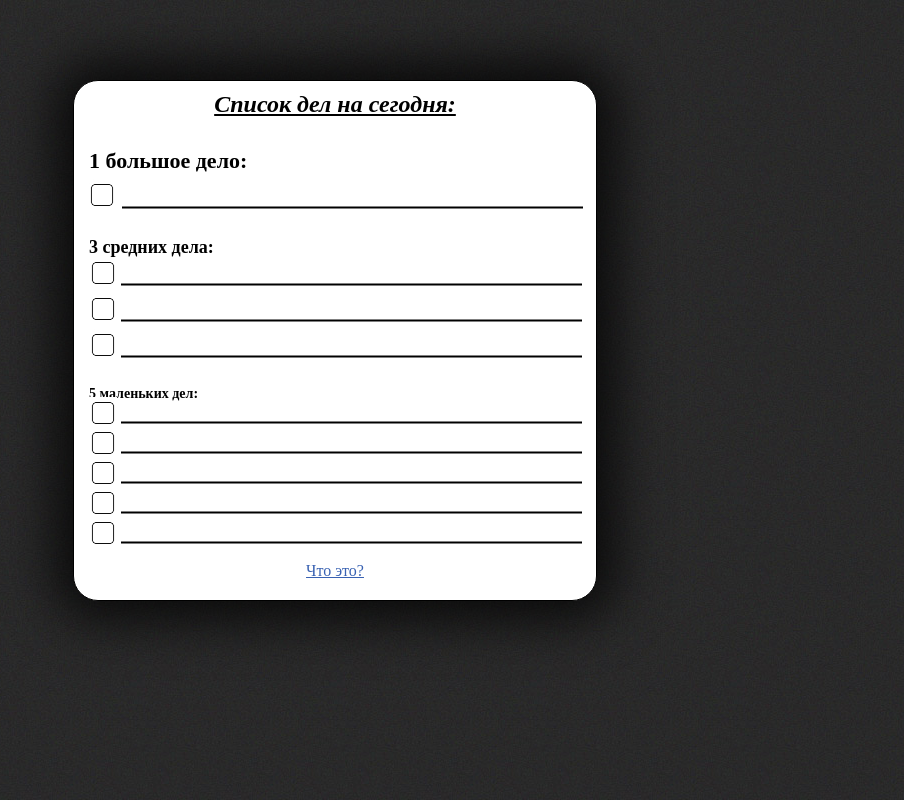
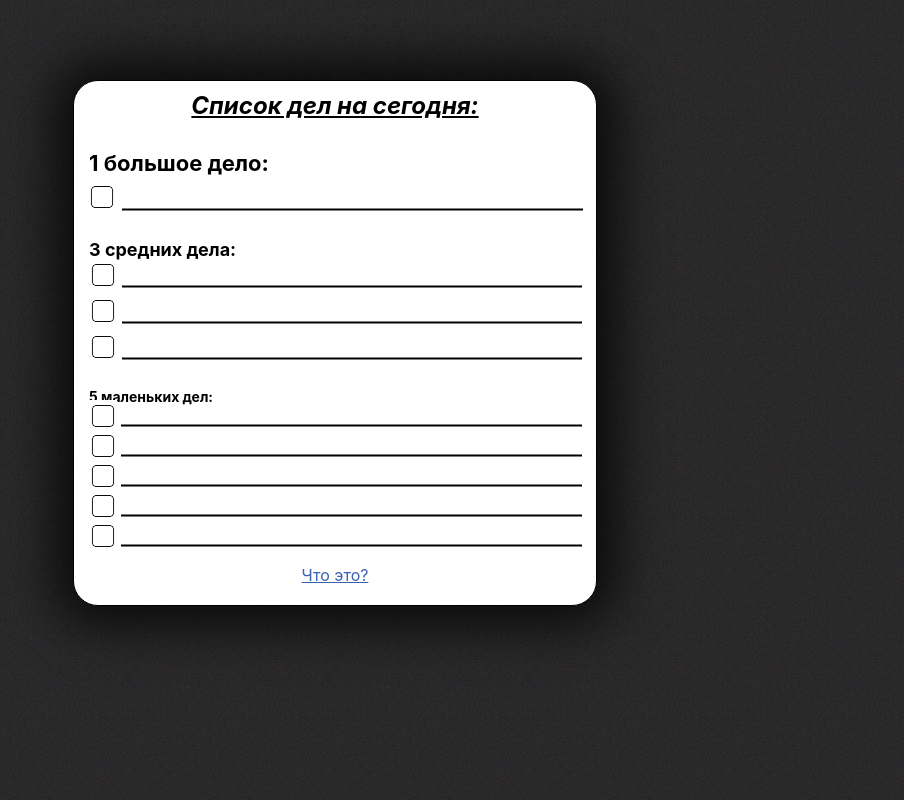
Before and after one commit to lgg-archive/simple-135-list, a PHP site: page / in a window 1280 px wide. Shown: the whole page, without its empty margins (311-1215 px from the left). Run offline with PHP 8.4, Linux system fonts and the light colour scheme; some libraries are stand-ins or nearby versions.

Commit message:
update style

```diff
--- a/style.css
+++ b/style.css
@@ -1,9 +1,12 @@
 body{
-	background: url(bg.jpg);
+    background: url('./img/bg.jpg');
+    font-family: -apple-system, BlinkMacSystemFont, "Segoe UI", Helvetica, Arial, sans-serif, "Apple Color Emoji", "Segoe UI Emoji", "Segoe UI Symbol";
 }
+
 a{
-	color: #3861B2;
+    color: #3861b2;
 }
+
 /* Меню */
 .menu{
     background-color: white;
@@ -12,7 +15,7 @@ a{
     left: 30%;
     top: 10%;
     width: 40%;
-	//height: 60%;
+    /* height: 60%; */
     text-align: center;
     border: solid 1px;
     -webkit-border-radius: 25px;
@@ -22,6 +25,7 @@ a{
     -moz-box-shadow: 0px 0px 50px 20px rgba(0, 0, 0, 0.75);
     box-shadow: 0px 0px 50px 20px rgba(0, 0, 0, 0.75);
 }
+
 /* Элементы меню */
 #mhead{
     font-size: 24px;
@@ -30,34 +34,41 @@ a{
     font-weight: bolder;
     padding: 0px 0px 10px 0px;
 }
+
 #whead{
     text-align: left;
     padding: 20px 0px 0px 10px;
     font-weight: bolder;
-	!text-decoration: underline;
-	!font-style: italic;
+    /*text-decoration: underline;
+     font-style: italic;*/
 }
+
 #mfoot{
     padding: 10px 0px 0px 0px;
 }
+
 /* Заголовки */
 .one{
     font-size: 22px;
 }
+
 .three{
     font-size: 18px;
 }
+
 .five{
     font-size: 14px;
 }
+
 .workline{
     display: block !important;
 }
+
 /* Дизайн задачек */
 .work1{
     text-align: left;
     display: inline-block;
-	background: url(line.png) bottom repeat-x;
+    background: url('./img/line.png') bottom repeat-x;
     padding: 5px 0px 10px 0px;
     margin: 0px 0px 0px 0px;
     width: 90%;
@@ -66,15 +77,17 @@ a{
     border: none;
     font-size: 24px;
 }
+
 .work1:focus{
     outline: 0px solid transparent;
     border: none;
 }
+
 .work3{
     color: black;
     text-align: left;
     display: inline-block;
-	background: url(line.png) bottom repeat-x;
+    background: url('./img/line.png') bottom repeat-x;
     padding: 5px 0px 10px 0px;
     margin: 0px 0px 0px 0px;
     width: 90%;
@@ -83,15 +96,17 @@ a{
     border: none;
     font-size: 18px;
 }
+
 .work3:focus{
     outline: 0px solid transparent;
     border: none;
 }
+
 .work5{
     color: black;
     text-align: left;
     display: inline-block;
-	background: url(line.png) bottom repeat-x;
+    background: url('./img/line.png') bottom repeat-x;
     padding: 5px 0px 10px 0px;
     margin: 0px 0px 0px 0px;
     width: 90%;
@@ -100,10 +115,12 @@ a{
     border: none;
     font-size: 12px;
 }
+
 .work5:focus{
     outline: 0px solid transparent;
     border: none;
 }
+
 /* Зачеркивание текста */
 .redline{
     pointer-events: none;
@@ -114,13 +131,16 @@ a{
     height: 3px;
     max-height: 3px;
 }
+
 /* Свои чекбоксы */
 input[type="checkbox"]{
-	display:none;
+    display: none;
 }
+
 input[type="checkbox"] + label{
     cursor: pointer;
 }
+
 input[type="checkbox"] + label::before{
     content: "";
     display: inline-block;
@@ -128,24 +148,28 @@ input[type="checkbox"] + label::before{
     width: 29px;
     padding: 0px 0px 0px 0px;
     margin: -5px 0px -10px 0px;
-	background-image: url(checkno.jpg);
-	background-repeat: no-repeat;
+    background: url('./img/checkno.jpg') no-repeat;
     -moz-user-select: none;
     -khtml-user-select: none;
     user-select: none;
 }
-input[type="checkbox"]:checked + label::before {
-	background: url(checkyes.jpg) no-repeat;
+
+input[type="checkbox"]:checked + label::before{
+    background: url('./img/checkyes.jpg') no-repeat;
 }
+
 .check{
-	background: url(checkno.jpg) no-repeat;
+    background: url('./img/checkno.jpg') no-repeat;
 }
+
 .check:checked{
-	background: url(checkyes.jpg) no-repeat;
+    background: url('./img/checkyes.jpg') no-repeat;
 }
+
 .check:focus{
     outline: 0px solid transparent;
 }
+
 /* Дизайн окна "что это" */
 .faq{
     background-color: white;
@@ -163,22 +187,27 @@ input[type="checkbox"]:checked + label::before {
     -moz-box-shadow: 0px 0px 50px 20px rgba(0, 0, 0, 0.75);
     box-shadow: 0px 0px 50px 20px rgba(0, 0, 0, 0.75);
 }
+
 .faqhead{
     display: block;
     text-align: left;
     font-weight: bolder;
     font-size: 18px;
 }
+
 .answer{
     text-align: left;
     text-indent: 30px;
 }
+
 .faqclose{
     text-align: right;
 }
+
 .faqclose a{
     text-decoration: none;
 }
+
 .faqtable{
     width: 100%;
     text-align: right;
```
Lines whose indentation alone changed are shown as unchanged.
